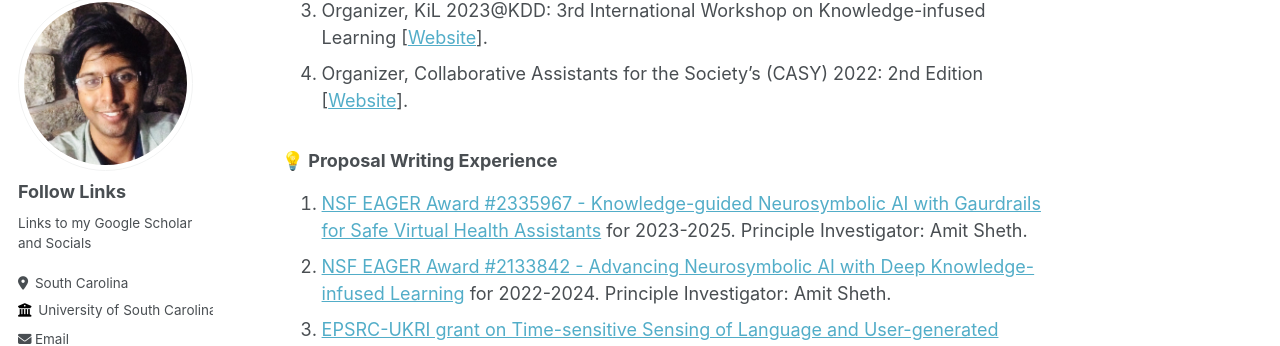
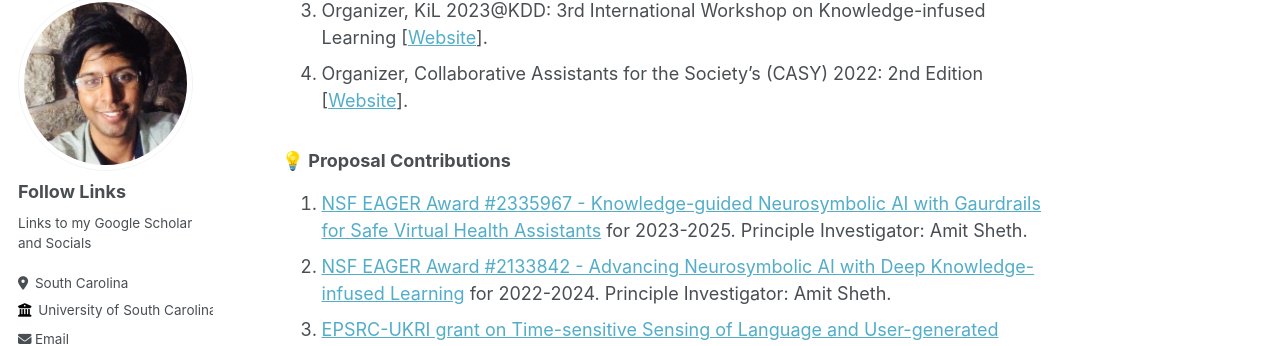
Before and after one commit to kauroy1994/home, a Jekyll site: the page built from _pages/markdown.md, in a window 1280 px wide and 900 px high, scrolled down 5752 px. Shown: the part 110-456 px from the top of the window. Built offline with Jekyll 4.4.1, drawn with Linux system fonts in a browser that asks for light colours; some web fonts are replaced.

Commit message:
Update markdown.md

```diff
--- a/_pages/markdown.md
+++ b/_pages/markdown.md
@@ -112,7 +112,7 @@ author_profile: true
 3. Organizer, KiL 2023@KDD: 3rd International Workshop on Knowledge-infused Learning [[Website](https://aiisc.ai/kiml2023/)].
 4. Organizer, Collaborative Assistants for the Society's (CASY) 2022: 2nd Edition [[Website](https://www.cse.sc.edu/event/collaborative-assistants-society)].
 
-### 💡 Proposal Writing Experience
+### 💡 Proposal Contributions
 1. [NSF EAGER Award #2335967 - Knowledge-guided Neurosymbolic AI with Gaurdrails for Safe Virtual Health Assistants](https://www.nsf.gov/awardsearch/showAward?AWD_ID=2335967) for 2023-2025. Principle Investigator: Amit Sheth.
 2. [NSF EAGER Award #2133842 - Advancing Neurosymbolic AI with Deep Knowledge-infused Learning](https://www.nsf.gov/awardsearch/showAward?AWD_ID=2133842&HistoricalAwards=false) for 2022-2024. Principle Investigator: Amit Sheth.
 3. [EPSRC-UKRI grant on Time-sensitive Sensing of Language and User-generated Content](https://wiki.aiisc.ai/index.php?title=Moments_of_Change_in_Mood_(Switch/Escalation)) awarded by the Alan Turing Institute for 2021-22. Principle Investigator: Manas Gaur.
```
